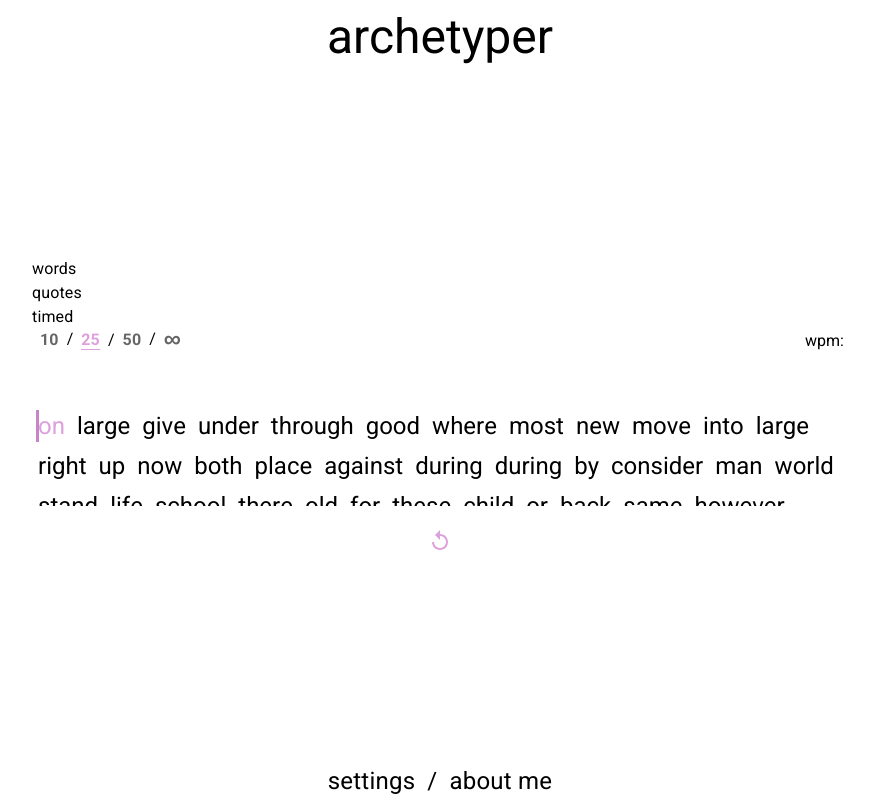
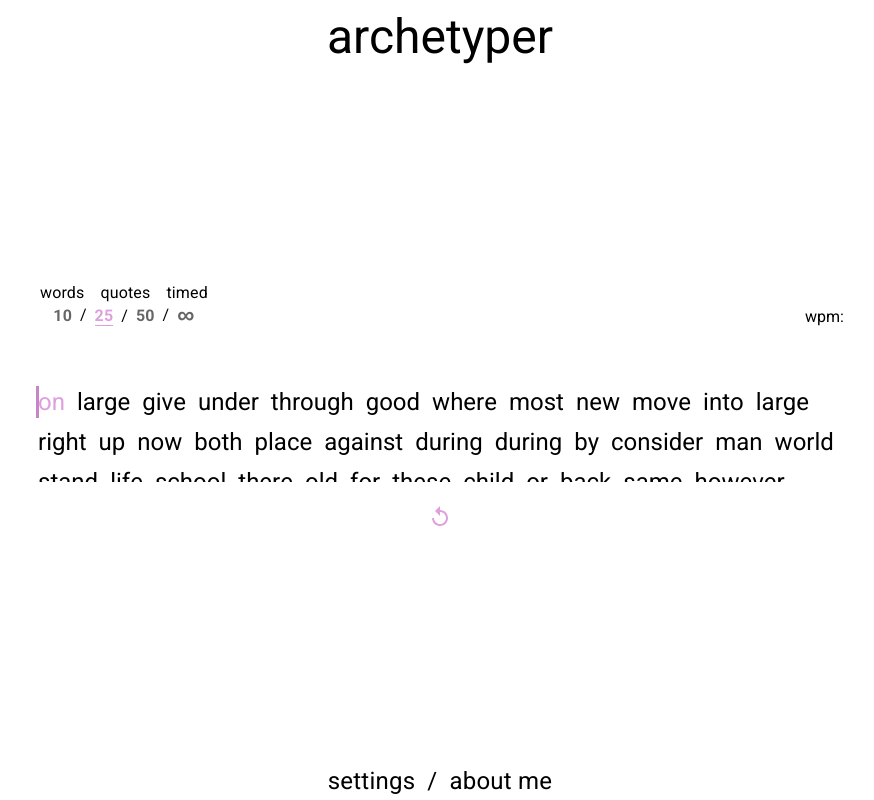
Before and after one commit to nkuek/archetyper, a React (Create React App) app: page / in a window 1280 px wide. Shown: the whole page, without its empty margins (200-1074 px from the left). Built offline with nearby package versions, Linux system fonts and the light colour scheme.

Commit message:
uselocalstorage hook

```diff
--- a/src/components/Settings/Options.tsx
+++ b/src/components/Settings/Options.tsx
@@ -9,6 +9,7 @@ import {
 import { ThemeContext, WordContext } from 'providers';
 import { defaultSettings, options } from 'providers/WordProvider';
 import { Box } from '@mui/system';
+import { useLocalStorage } from 'hooks';
 
 const Options = () => {
   const { settings, setSettings } = useContext(WordContext);
@@ -19,6 +20,8 @@ const Options = () => {
       (key) => !settings[key as keyof typeof settings]
     )
   );
+
+  const { setLocalStorage } = useLocalStorage('typer-settings');
 
   useEffect(() => {
     if (
@@ -37,13 +40,13 @@ const Options = () => {
       newSettings = { ...defaultSettings, quotes: true };
     }
     setSettings(newSettings);
-    localStorage.setItem('typer-settings', JSON.stringify(newSettings));
+    setLocalStorage(newSettings);
     setDisableClear(false);
   };
 
   const clearSelection = () => {
     setSettings(defaultSettings);
-    localStorage.setItem('typer-settings', JSON.stringify(defaultSettings));
+    setLocalStorage(defaultSettings);
   };
 
   return (
--- a/src/components/Settings/Themes.tsx
+++ b/src/components/Settings/Themes.tsx
@@ -1,8 +1,10 @@
 import { Button, Grid, Typography } from '@mui/material';
+import { useLocalStorage } from 'hooks';
 import { ThemeContext, themeList } from 'providers';
 import React, { useContext } from 'react';
 
 const Themes = () => {
+  const { setLocalStorage } = useLocalStorage('typer-theme');
   const { themeName, setThemeName } = useContext(ThemeContext);
 
   return (
@@ -40,10 +42,7 @@ const Themes = () => {
                   }}
                   onClick={() => {
                     setThemeName(themeListItem);
-                    localStorage.setItem(
-                      'typer-theme',
-                      JSON.stringify(themeListItem)
-                    );
+                    setLocalStorage(themeListItem);
                   }}
                 >
                   {themeListItem}
--- a/src/components/WordOptions/WordCountOptions.tsx
+++ b/src/components/WordOptions/WordCountOptions.tsx
@@ -1,5 +1,5 @@
 import React, { useContext, useMemo } from 'react';
-import { useReset } from 'hooks';
+import { useLocalStorage, useReset } from 'hooks';
 import { ThemeContext, WordContext, WordListContext } from 'providers';
 import { Typography } from '@mui/material';
 import { Box } from '@mui/system';
@@ -7,6 +7,7 @@ import { Box } from '@mui/system';
 const options = [10, 25, 50, 'endless'] as const;
 const WordCountOptions = () => {
   const reset = useReset(true);
+  const { setLocalStorage } = useLocalStorage('typer-word-count');
 
   const { theme } = useContext(ThemeContext);
 
@@ -43,7 +44,7 @@ const WordCountOptions = () => {
               e.stopPropagation();
               setWordCount(option);
               reset(e);
-              localStorage.setItem('typer-word-count', JSON.stringify(option));
+              setLocalStorage(option);
             }}
           >
             <Typography
--- a/src/components/WordOptions/index.tsx
+++ b/src/components/WordOptions/index.tsx
@@ -25,10 +25,18 @@ const WordOptions = () => {
         marginBottom: '.5em',
       }}
     >
-      <Box>
-        <Box>
+      <Box
+        sx={{
+          display: 'flex',
+          flexDirection: 'column',
+          alignItems: 'center',
+        }}
+      >
+        <Box sx={{ display: 'flex' }}>
           {categories.map((category) => (
-            <Typography key={category}>{category}</Typography>
+            <Typography sx={{ padding: '0 .5em' }} key={category}>
+              {category}
+            </Typography>
           ))}
         </Box>
         <WordCountOptions />
--- a/src/hooks/index.ts
+++ b/src/hooks/index.ts
@@ -1,2 +1,3 @@
 export { default as useReset } from './useReset';
 export { default as useQuote } from './useQuote';
+export { default as useLocalStorage } from './useLocalStorage';
--- /dev/null
+++ b/src/hooks/useLocalStorage.ts
@@ -0,0 +1,20 @@
+import { useCallback, useMemo } from 'react';
+
+const useLocalStorage = <T>(key: string, defaultValue?: T) => {
+  const getValue: () => T = () => {
+    return localStorage.getItem(key)
+      ? JSON.parse(localStorage.getItem(key) || '')
+      : defaultValue;
+  };
+
+  const setLocalStorage = (newValue: T) => {
+    localStorage.setItem(key, JSON.stringify(newValue));
+  };
+
+  return useMemo(
+    () => ({ value: getValue(), setLocalStorage }),
+    [getValue, setLocalStorage]
+  );
+};
+
+export default useLocalStorage;
--- a/src/providers/ThemeProvider/ThemeProvider.tsx
+++ b/src/providers/ThemeProvider/ThemeProvider.tsx
@@ -1,6 +1,7 @@
 import { TReactSetState } from '../general/types';
 import { createContext, useState, FC, useMemo, useEffect } from 'react';
 import themeList, { ITheme } from './themeList';
+import { useLocalStorage } from 'hooks';
 
 interface IProps {
   children?: React.ReactNode;
@@ -15,11 +16,8 @@ interface IThemeContext {
 export const ThemeContext = createContext<IThemeContext>(undefined!);
 
 const ThemeProvider: FC<IProps> = ({ children }) => {
-  const [themeName, setThemeName] = useState(
-    localStorage.getItem('typer-theme')
-      ? JSON.parse(localStorage.getItem('typer-theme') || '')
-      : 'default'
-  );
+  const { value: LSTheme } = useLocalStorage('typer-theme', 'default');
+  const [themeName, setThemeName] = useState(LSTheme);
 
   const favicon = document.getElementById('favicon') as HTMLLinkElement;
 
--- a/src/providers/WordListProvider.tsx
+++ b/src/providers/WordListProvider.tsx
@@ -1,3 +1,4 @@
+import { useLocalStorage } from 'hooks';
 import { createContext, FC, useMemo, useState } from 'react';
 import { TReactSetState } from './general/types';
 
@@ -38,12 +39,12 @@ export interface ICharList {
 export const WordListContext = createContext<IWordListContext>(undefined!);
 
 const WordListProvider: FC<IProps> = ({ children }) => {
+  const { value: LSWordCount } = useLocalStorage<'endless' | number>(
+    'typer-word-count',
+    25
+  );
   const [wordList, setWordList] = useState<string[]>([]);
-  const [wordCount, setWordCount] = useState(
-    localStorage.getItem('typer-word-count')
-      ? JSON.parse(localStorage.getItem('typer-word-count') || '')
-      : 25
-  );
+  const [wordCount, setWordCount] = useState(LSWordCount);
   const [loading, setLoading] = useState(true);
   const [author, setAuthor] = useState<null | string>(null);
 
--- a/src/providers/WordProvider.tsx
+++ b/src/providers/WordProvider.tsx
@@ -1,4 +1,4 @@
-import { useQuote } from 'hooks';
+import { useLocalStorage, useQuote } from 'hooks';
 import {
   createContext,
   useState,
@@ -90,6 +90,10 @@ export const defaultWordBoxConfig = {
 };
 
 const WordContextProvider: FC<IProps> = ({ children }) => {
+  const { value: LSSettings } = useLocalStorage(
+    'typer-settings',
+    defaultSettings
+  );
   const { setWordList, setWordCount, setAuthor, loading, setLoading } =
     useContext(WordListContext);
 
@@ -100,11 +104,7 @@ const WordContextProvider: FC<IProps> = ({ children }) => {
     useState<IWordBoxConfig>(defaultWordBoxConfig);
   const [userInput, setUserInput] = useState('');
   const [inputHistory, setInputHistory] = useState<string[]>([]);
-  const [settings, setSettings] = useState<ISettings>(
-    localStorage.getItem('typer-settings')
-      ? JSON.parse(localStorage.getItem('typer-settings') || '')
-      : defaultSettings
-  );
+  const [settings, setSettings] = useState<ISettings>(LSSettings);
   const [focused, setFocused] = useState(true);
 
   const generateCharList = useCallback(
@@ -143,11 +143,14 @@ const WordContextProvider: FC<IProps> = ({ children }) => {
   const textFieldRef = useRef<HTMLInputElement>(null);
   const { getQuote } = useQuote();
 
+  const { value: lsWordCount } = useLocalStorage<'endless' | number>(
+    'typer-word-count',
+    25
+  );
+
   useEffect(() => {
     if (!settings.quotes) {
-      const wordCount = localStorage.getItem('typer-word-count')
-        ? JSON.parse(localStorage.getItem('typer-word-count') || '')
-        : 25;
+      const wordCount = lsWordCount;
       setWordList(randomizedWords(settings));
       setWordCount(wordCount);
       setAuthor(null);
```
